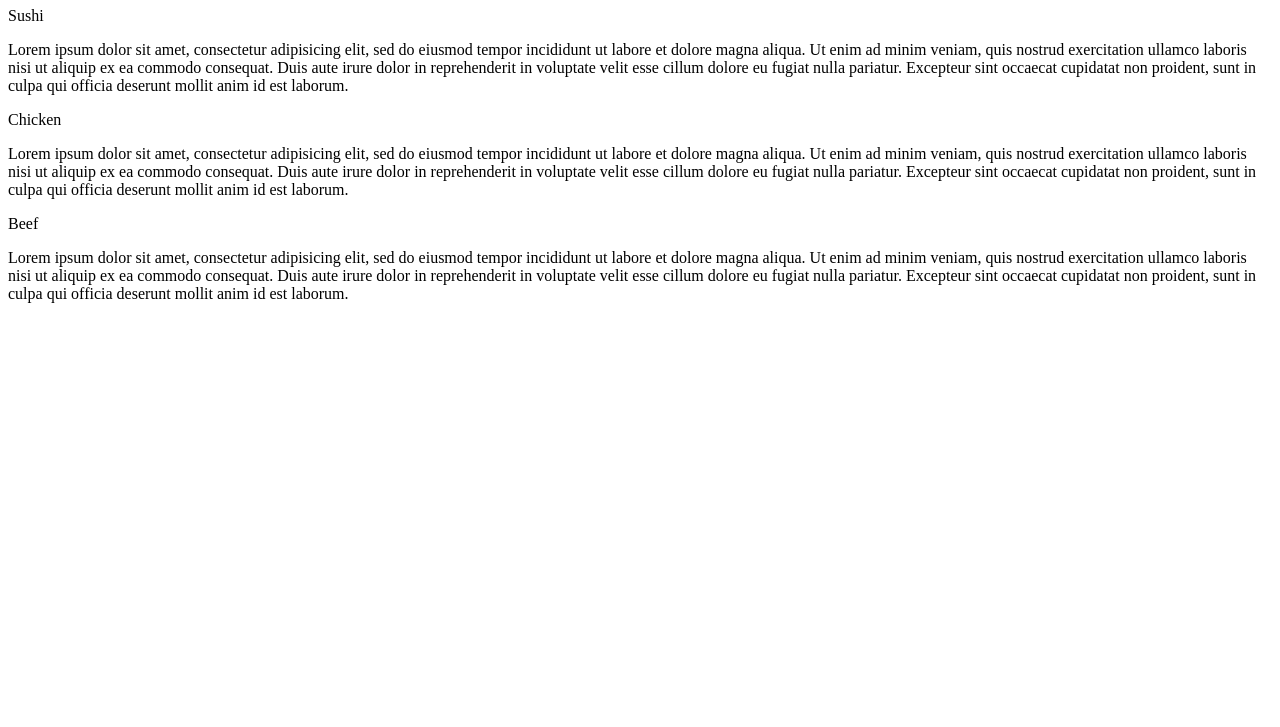
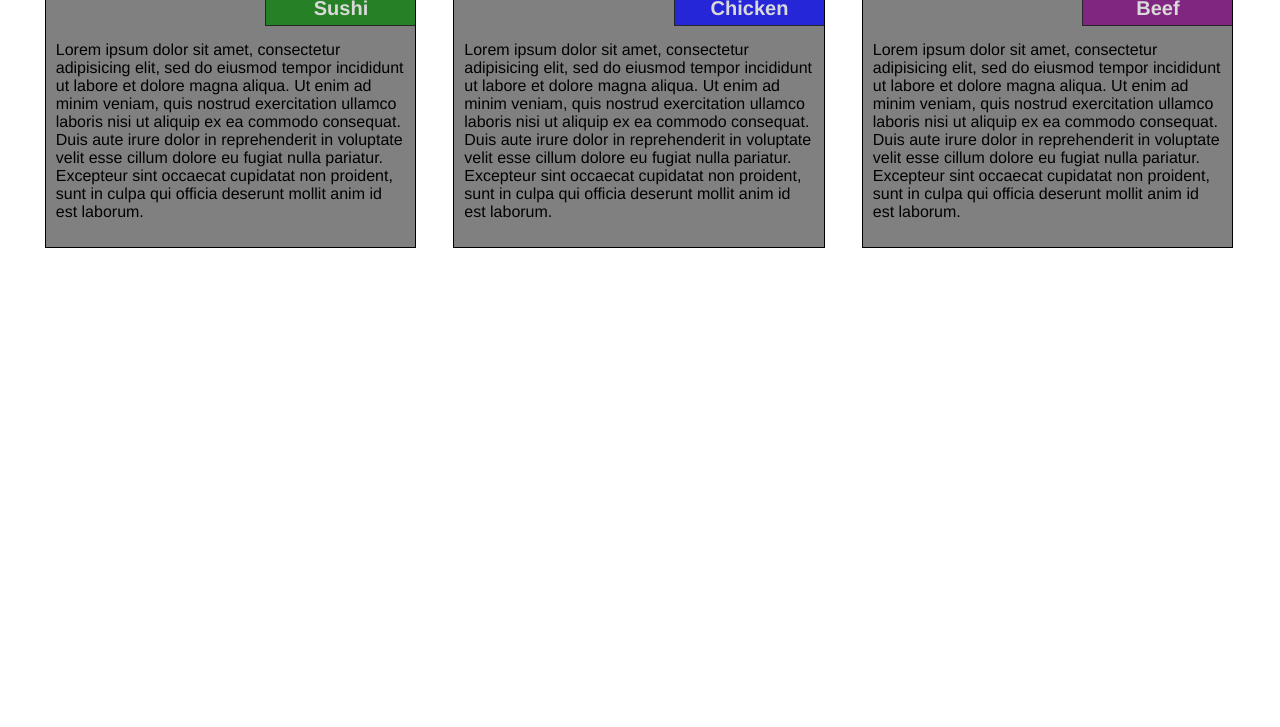
Before and after one commit to heyphets/coursera-htmlcss, a plain HTML site: page module2-solution/index.html in a window 1280 px wide. Shown: the part 73-800 px from the top of the page. Drawn offline with Linux system fonts and the light colour scheme; the site is published under a folder, as on GitHub Pages, so addresses that start at the root find nothing.

Commit message:
Module 2 solution

```diff
--- a/module2-solution/index.html
+++ b/module2-solution/index.html
@@ -3,7 +3,7 @@
 <head>
 <meta charset="utf-8">
 <meta name="viewport" content="width=device-width, initial-scale=1">
-<link rel="stylesheet" href="/css/styles.css" media="screen" title="no title">
+<link rel="stylesheet" href="css/styles.css" media="screen" title="no title">
 <title>Module 2 solution</title>
 </head>
 <body>
```
